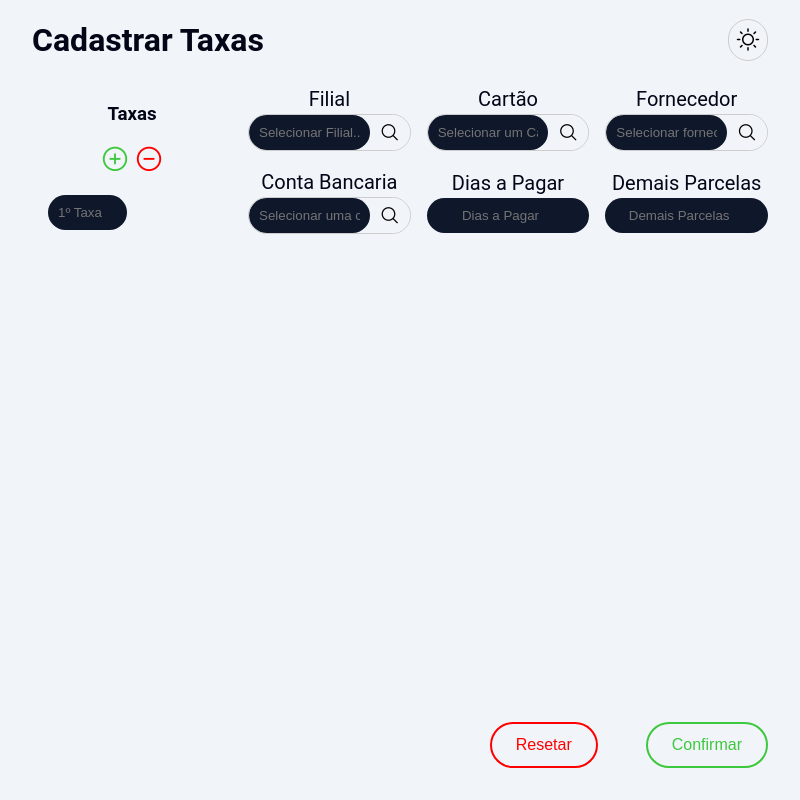
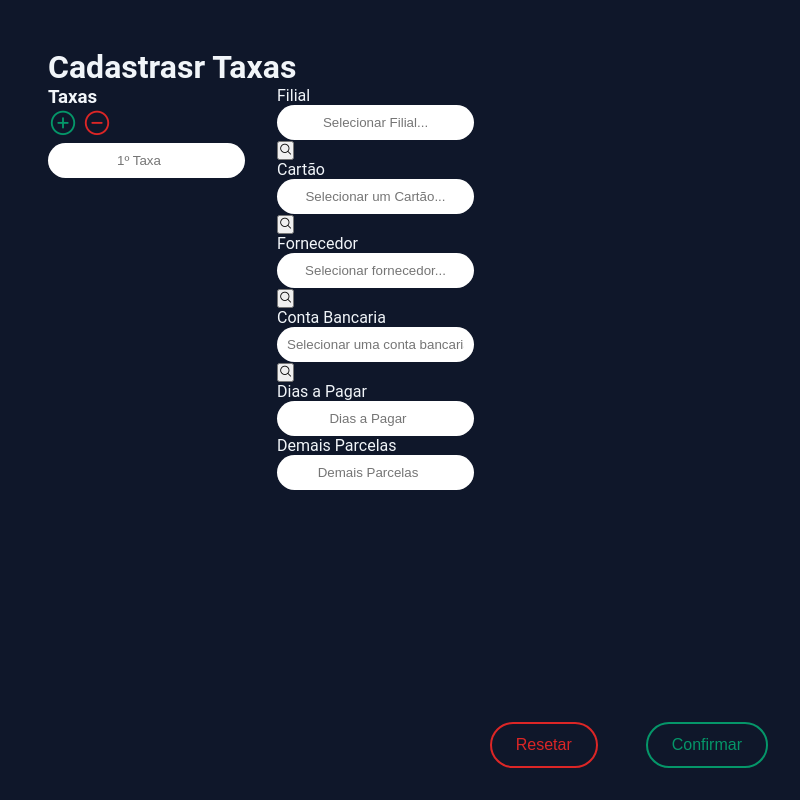
Before and after one commit to alexfferro/electron-app, an Electron app: page src/pages/Home/home.html in a window 800 px wide. Drawn offline with nearby package versions, Linux system fonts and the light colour scheme; no server answers.

Commit message:
Iniciado processo de refatoração do estilo do app

```diff
--- a/src/pages/Home/home.css
+++ b/src/pages/Home/home.css
@@ -1,47 +1,11 @@
 :root {
   color-scheme: light dark;
   --bg-dark: #0f172a;
-  --bg-light: #f1f5f9;
-  --text-light: #020617;
-  --text-dark: #f8fafc;
+  --text: #f1f5f9;
+  --primary: #ea580c;
+  --confirm: #059669;
+  --remove: #dc2626;
   --shadow: 0 4px 4px 0px rgba(0, 0, 0, 0.25);
-}
-@media (prefers-color-scheme: dark) {
-  body {
-    background: var(--bg-dark);
-    color: var(--text-dark);
-  }
-
-  button .ph {
-    background: var(--bg-dark);
-  }
-  select,
-  input {
-    background: var(--bg-light);
-    color: var(--text-light);
-  }
-  .input-wrapper {
-    background: var(--bg-light);
-    color: var(--text-dark);
-  }
-}
-@media (prefers-color-scheme: light) {
-  body {
-    background: var(--bg-light);
-    color: var(--text-light);
-  }
-  button .ph {
-    background: var(--bg-light);
-  }
-  select,
-  input {
-    background: var(--bg-dark);
-    color: var(--text-dark);
-  }
-  .input-wrapper {
-    background: var(--bg-light);
-    color: var(--text-light);
-  }
 }
 
 * {
@@ -49,164 +13,35 @@
   padding: 0;
   box-sizing: border-box;
 }
-
 body {
   font-family: "Roboto", sans-serif;
-  font-size: 1rem;
-  line-height: 1.5;
-  margin: 1rem;
-  max-height: 100%;
+  margin: 3rem;
+  max-height: 100vh;
+  background: var(--bg-dark);
+  color: var(--text);
 }
-
-#toggle-dark-mode .ph {
-  border: 1px solid #ccc;
-  font-size: 24px;
-  padding: 8px;
-  display: flex;
-  justify-content: center;
-  align-items: center;
-  outline: none;
+input {
   border-radius: 99999px;
-}
-#toggle-dark-mode {
-  cursor: pointer;
-  background: none;
-  border: none;
-  outline: none;
-  width: 40px;
-}
-#toggle-dark-mode:hover {
-  filter: brightness(0.8);
-}
-.header {
-  display: flex;
-  align-items: center;
-  flex-direction: column;
-  gap: 1rem;
-}
-.header #nav {
-  display: flex;
-  width: 100%;
-  justify-content: space-between;
-  align-items: center;
-  padding-inline: 1rem;
-}
-
-select,
-input {
-  border-radius: 20px;
   padding: 10px;
   width: 100%;
   display: flex;
-  appearance: none; /* Remove o chevron padrão */
-  -webkit-appearance: none; /* Para Safari */
-  -moz-appearance: none; /* Para Firefox */
   text-align: center;
-  border: none;
+  justify-content: center;
+  border: 1px solid var(--bg-light);
   margin: auto;
+  outline: none;
+}
+button:hover {
+  filter: brightness(0.9);
+}
+/* App Structure */
+main {
+  display: flex;
+  gap: 2rem;
 }
 
-.app {
-  display: grid;
-  grid-template-columns: 200px 1fr;
-  gap: 1rem;
-  margin-top: 20px;
-  padding-inline: 1rem;
-}
-
-aside {
-  justify-content: center;
-  align-items: center;
-  padding: 1rem;
-  display: flex;
-  flex-direction: column;
-  gap: 1rem;
-}
-aside .taxasButton {
-  display: flex;
-  gap: 4px;
-  justify-content: space-around;
-  align-items: center;
-}
-aside .taxasButton button {
-  border: none;
-  font-size: 30px;
-  cursor: pointer;
-  background: none;
-}
-aside .taxasButton button .ph {
-  border: none;
-}
-#addTaxa {
-  color: rgb(62, 200, 62);
-}
-#addTaxa:hover {
-  filter: brightness(0.9);
-}
-#removeTaxa {
-  color: red;
-}
-#removeTaxa:hover {
-  filter: brightness(0.9);
-}
-#taxasContainer {
-  display: grid;
-  grid-template-columns: 1fr 1fr;
-  justify-content: center;
-  align-items: center;
-  gap: 10px;
-}
-main {
-  display: flex;
-  gap: 1rem;
-}
-.container label {
-  display: flex;
-  justify-content: center;
-  align-items: center;
-  font-size: 20px;
-}
-.container {
-  display: grid;
-  grid-template-columns: 1fr 1fr 1fr;
-  width: 100%;
-  height: 20px;
-  justify-content: center;
-  align-items: center;
-  gap: 1rem;
-}
-.confirm-reset {
-  position: absolute;
-  bottom: 0;
-  right: 0;
-  padding: 1rem;
-  display: flex;
-  gap: 1rem;
-}
-.confirm-reset button {
-  background: none;
-  margin-top: 1rem;
-  margin-right: 1rem;
-  padding-inline: 24px;
-  padding-block: 12px;
-  cursor: pointer;
-  border-radius: 24px;
-  font-size: 1rem;
-}
-.confirm-reset button:hover {
-  filter: brightness(0.9);
-}
-button[type="submit"] {
-  color: #3ec83e;
-  border: 2px solid #3ec83e;
-  margin: 1rem;
-}
-button[type="reset"] {
-  margin: 1rem;
-  color: red;
-  border: 2px solid red;
-}
-
+/* App Structure */
+/* Toast */
 #toast {
   visibility: hidden;
   min-width: 250px;
@@ -229,37 +64,9 @@ button[type="reset"] {
   opacity: 1;
   bottom: 50px;
 }
+/* Toast */
 
-.input-wrapper {
-  display: flex;
-  background: var(--bg-light);
-  color: var(--text-dark);
-  align-items: center;
-  justify-content: space-between;
-  overflow: hidden;
-  border: 1px solid #ccc;
-  border-radius: 20px;
-}
-.input-wrapper input {
-  flex: 1;
-  padding: 10px;
-  border: none;
-  outline: none;
-}
-.input-wrapper .search-btn {
-  outline: none;
-  background: none;
-  border: none;
-}
-.input-wrapper .search-btn i {
-  padding: 10px;
-  font-size: 20px;
-  cursor: pointer;
-}
-.input-wrapper .search-btn i:hover {
-  filter: brightness(0.8);
-}
-
+/* Modal */
 .modal {
   display: none;
   position: fixed;
@@ -271,7 +78,6 @@ button[type="reset"] {
   overflow: auto;
   background-color: rgba(0, 0, 0, 0.5);
 }
-
 .modal-content {
   background-color: var(--bg-dark);
   margin: 5% auto;
@@ -282,7 +88,6 @@ button[type="reset"] {
   max-height: 90vh;
   overflow: auto;
 }
-
 .modal-content #searchItem {
   outline: none;
 }
@@ -294,22 +99,67 @@ button[type="reset"] {
   flex-direction: column;
   gap: 1rem;
 }
-
 .modal-content li:hover {
   filter: brightness(0.7);
   cursor: pointer;
 }
+/* Modal */
 
+/* Buttons */
+aside .taxasButton button {
+  border: none;
+  font-size: 30px;
+  cursor: pointer;
+  background: none;
+}
+aside .taxasButton button .ph {
+  border: none;
+}
+#addTaxa {
+  color: var(--confirm);
+}
+#removeTaxa {
+  color: var(--remove);
+}
+
+.confirm-reset {
+  position: absolute;
+  bottom: 0;
+  right: 0;
+  padding: 1rem;
+  display: flex;
+  gap: 1rem;
+}
+.confirm-reset button {
+  background: none;
+  margin-top: 1rem;
+  margin-right: 1rem;
+  padding-inline: 24px;
+  padding-block: 12px;
+  cursor: pointer;
+  border-radius: 24px;
+  font-size: 1rem;
+}
+button[type="submit"] {
+  color: var(--confirm);
+  border: 2px solid var(--confirm);
+  margin: 1rem;
+}
+button[type="reset"] {
+  margin: 1rem;
+  color: var(--remove);
+  border: 2px solid var(--remove);
+}
 .close-button {
   color: #aaa;
   float: right;
   font-size: 28px;
   font-weight: bold;
 }
-
 .close-button:hover,
 .close-button:focus {
   color: black;
   text-decoration: none;
   cursor: pointer;
 }
+/* Buttons */
--- a/src/pages/Home/home.html
+++ b/src/pages/Home/home.html
@@ -20,22 +20,26 @@
       connect-src 'self';
     "
     />
+    <link rel="preconnect" href="https://fonts.googleapis.com" />
+    <link rel="preconnect" href="https://fonts.gstatic.com" crossorigin />
+    <link
+      href="https://fonts.googleapis.com/css2?family=Roboto:wght@400;500;700&display=swap"
+      rel="stylesheet"
+    />
     <meta name="viewport" content="width=device-width, initial-scale=1.0" />
     <link rel="stylesheet" type="text/css" href="./home.css" />
     <link
       rel="stylesheet"
       href="../../../node_modules/@phosphor-icons/web/src/regular/style.css"
     />
+
     <title>Cadastrar Cartões</title>
   </head>
   <body>
-    <div class="header">
-      <div id="nav">
-        <h1>Cadastrar Taxas</h1>
-        <button id="toggle-dark-mode"><i class="ph ph-sun"></i></button>
-      </div>
-    </div>
-    <div class="app">
+    <header>
+      <h1>Cadastrasr Taxas</h1>
+    </header>
+    <main>
       <aside>
         <h3>Taxas</h3>
         <div class="taxasButton">
@@ -46,7 +50,7 @@
           <input type="number" id="taxa1" placeholder="1º Taxa" />
         </div>
       </aside>
-      <main>
+      <div>
         <div class="container">
           <div>
             <label for="filialInput">Filial</label>
@@ -119,12 +123,14 @@
             />
           </div>
         </div>
-      </main>
-    </div>
+      </div>
+    </main>
+    <!-- Buttons Confirm & Reset -->
     <div class="confirm-reset">
       <button type="reset">Resetar</button>
       <button type="submit">Confirmar</button>
     </div>
+    <!-- Toast -->
     <div id="toast"></div>
     <!-- Modal -->
     <div id="modal" class="modal" style="display: none">
--- a/src/pages/Home/home.js
+++ b/src/pages/Home/home.js
@@ -1,6 +1,4 @@
 const taxasContainer = document.getElementById('taxasContainer')
-const toggleButton = document.getElementById('toggle-dark-mode');
-const icon = toggleButton.querySelector('i');
 const modal = document.getElementById('modal');
 const closeButton = document.querySelector('.close-button');
 const search = document.getElementById('search');
@@ -93,14 +91,6 @@ document.querySelector('button[type="submit"]').addEventListener('click', (event
 document.querySelector('button[type="reset"]').addEventListener('click', (event) => {
   event.preventDefault()
   limparCampos()
-})
-document.getElementById('toggle-dark-mode').addEventListener('click', async () => {
-  const isDarkMode = await window.darkMode.toggle()
-  if (isDarkMode) {
-    icon.classList.replace('ph-moon-stars', 'ph-sun');
-  } else {
-    icon.classList.replace('ph-sun', 'ph-moon-stars');
-  }
 })
 document.getElementById('addTaxa').addEventListener('click', () => {
   taxaCount++;
--- a/src/pages/Loading/loading.css
+++ b/src/pages/Loading/loading.css
@@ -1,5 +1,7 @@
 body {
   font-family: "Inter", sans-serif;
+  background: rgba(0, 0, 0, 0.8);
+  color: rgba(255, 255, 255, 0.8);
 }
 h1 {
   text-align: center;
@@ -18,14 +20,13 @@ h1 {
 .connection {
   width: 100%;
   display: flex;
-  justify-content: center;
+  justify-content: space-between;
   align-items: center;
-  gap: 2rem;
+  gap: 1rem;
   background: rgba(0, 0, 0, 0.9);
-  color: #fff;
-  padding: 1rem;
-  border: 1px solid black;
-  border-radius: 10px;
+  padding-block: 1rem;
+  padding-inline: 2rem;
+  border-radius: 999999px;
   transition: all 0.3s linear;
 }
 .connection:hover {
@@ -35,5 +36,12 @@ h1 {
 .connection .ph-link {
   height: 20px;
   width: 20px;
-  color: rgb(73, 97, 175);
 }
+
+.connection:hover .ph-link {
+  color: rgba(0, 0, 0, 0.9);
+}
+
+.connection::after {
+  content: "";
+}
```
Also changed, not shown: src/assets/logo.svg (deleted).
